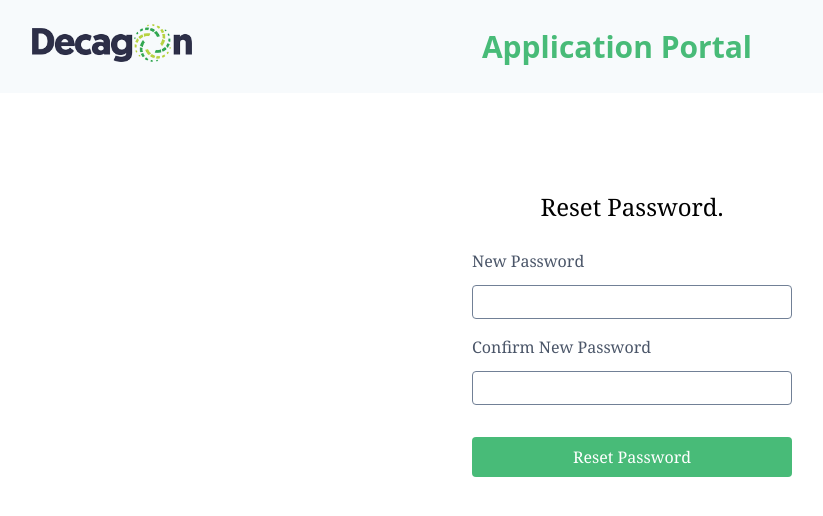
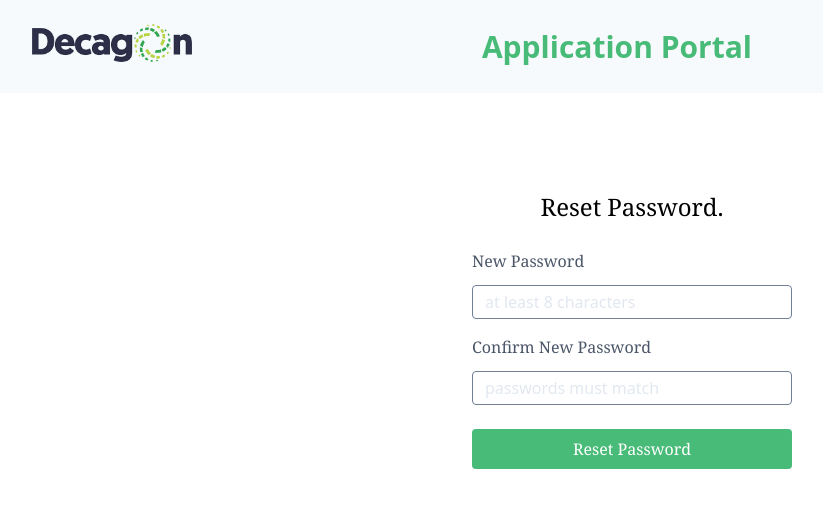
Before and after one commit to markeu/Decagon-portal-v2, a React (Create React App) app: page /resetpassword in a window 1280 px wide. Shown: the top 516 px of the page, without its empty margins (8-831 px from the left). Built offline with nearby package versions, Linux system fonts and the light colour scheme; no server answers.

Commit message:
added applicant forgot and  reset password

```diff
--- a/src/App.js
+++ b/src/App.js
@@ -29,6 +29,7 @@ const Account = lazy(() => import('./pages/Account'));
 const Passsword = lazy(() => import('./pages/Password'));
 const Users = lazy(() => import('./pages/Users'));
 const ResetPassword = lazy(() => import('./pages/ResetPassword'));
+const ForgotPassword = lazy(() => import('./pages/ForgotPassword'));
 
 // const LoadingFallback = () => (
 //   <AppShell>
@@ -50,8 +51,11 @@ const UnauthenticatedRoutes = () => (
     <Route path="/password">
       <Passsword />
     </Route>
+    <Route path="/forgotpassword">
+      <ForgotPassword />
+    </Route>
     <Route path="/resetpassword">
-      <ResetPassword/>
+      <ResetPassword />
     </Route>
     <Route exact path="/admin">
       <AdminLogin />
--- a/src/pages/ForgotPassword.js
+++ b/src/pages/ForgotPassword.js
@@ -1,6 +1,6 @@
 import React,{useState} from 'react';
 import { Link } from 'react-router-dom';
-import LandingPageHeader from '../../components/ApplicationHeader';
+import LandingPageHeader from '../components/Header';
 import FormError from './../components/FormError';
 import FormSuccess from './../components/FormSuccess';
 import { Redirect } from 'react-router-dom';
@@ -55,11 +55,11 @@ const submitCredentials = async e => {
       <div className="flex items-center mt-12">
         <div className="w-full bg-white p-8 m-4 md:max-w-sm md:mx-auto">
           <h1 className="block w-full text-center text-2xl mb-6 font-serif">
-            Reset Password.
+            Forgot Password.
           </h1>
            {signupSuccess && <FormSuccess text="Kindly check your mail" />}
            {signupError && <FormError text={signupError} />}
-          <form class="md:flex md:flex-wrap md:justify-between" action="/" method="post" onSubmit={submitCredentials}>
+          <form class="md:flex md:flex-wrap md:justify-between" onSubmit={submitCredentials}>
             <div class="flex flex-col mb-4 md:w-full">
               <label class="mb-3 text-base font-serif text-gray-700" htmlFor="email">
                 Your e-mail
--- a/src/pages/Home.js
+++ b/src/pages/Home.js
@@ -137,13 +137,13 @@ const Login = () => {
           </form>
             <p className="text-sm text-center text-gray-800">
               Don’t have an account? <Link to="/signup">
-              <span className="text-sm text-green-500 font-serif"         target="_blank"
+              <span className="text-sm text-green-500 font-serif" target="_blank"
                 rel="noopener noreferrer"
                 href="/signup">Create account</span>
             </Link>
             </p>
           <div className="text-center mt-3">
-            <Link to="/resetPassword">
+            <Link to="/forgotpassword">
               <span className="text-sm text-green-500 font-serif"
                target="_blank"
                rel="noopener noreferrer"
--- a/src/pages/ResetPassword.js
+++ b/src/pages/ResetPassword.js
@@ -1,42 +1,140 @@
-import React from 'react';
+import { useFormik } from 'formik';
+import React, { useState } from 'react';
+import { Link } from 'react-router-dom';
+import FormError from '../components/FormError';
+import FormSuccess from '../components/FormSuccess';
 import LandingPageHeader from '../components/Header';
-
-
+import { publicFetch } from '../util/fetch';
 
 const Home = () => {
+  const [errorMessage, setErrorMessage] = useState('');
+  const [successMessage, setSuccessMessage] = useState('');
+  const [error, setError] = useState(false);
+  const [success, setSuccess] = useState(false);
+
+  const url = new URL(window.location.href).search
+  const email = new URLSearchParams(url).get('email')
+  const token = new URLSearchParams(url).get('token')
+
+  const resetPasswordFormFields = useFormik({
+    initialValues: { newPassword: '',  confirmNewPassword: '' },
+    validate: (values) => {
+      const errors = {};
+      if (!values.newPassword) {
+        errors.newPassword = 'New password is required!';
+      }
+      if (!values.confirmNewPassword) {
+        errors.confirmNewPassword = 'Confirm password is required!';
+      }
+      if (values.newPassword && values.newPassword.length < 8) {
+        errors.newPassword = 'Password must be at eight characters long';
+      }
+      if (values.newPassword && values.confirmNewPassword) {
+        if (values.newPassword !== values.confirmNewPassword) {
+          errors.confirmNewPassword = 'Password does not match';
+        }
+      }
+      return errors;
+    },
+    onSubmit: async (values, { setSubmitting }) => {
+      await publicFetch
+        .post(`/reset-password?email=${email}&token=${token}`, values)
+        .then(({data}) => {
+          setSubmitting(false);
+          resetPasswordFormFields.resetForm()
+          setSuccess(true)
+          setSuccessMessage(data.message)
+          setError(false)
+        })
+        .catch((error) => {
+          const errMsg = error.response.data.error
+          setError(true)
+          setErrorMessage(errMsg)
+          setSuccess(false)
+        });
+    },
+  });
   return (
     <>
       <LandingPageHeader content="Application Portal" />
-      <div class="flex items-center mt-12">
-        <div div class="w-full bg-white p-8 m-4 md:max-w-sm md:mx-auto">
-          <h1 class="block w-full text-center text-2xl mb-6 font-serif">
+      <div className="flex items-center mt-12">
+        <div className="w-full bg-white p-8 m-4 md:max-w-sm md:mx-auto">
+          <h1 className="block w-full text-center text-2xl mb-6 font-serif">
             Reset Password.
           </h1>
-          <form class="mb-8 md:flex md:flex-wrap md:justify-between" action="/" method="post">
-            <div class="flex flex-col mb-4 md:w-full">
-              <label class="mb-3 text-base font-serif text-gray-700" for="password">
+          {success && <FormSuccess text={successMessage} />}
+          {success && (
+            <div className="back-button">
+              <Link to="/">
+                <button className="btn-back">Back to login</button>
+              </Link>
+            </div>
+          )}
+          {error && <FormError text={errorMessage} />}
+          <form className="mb-8 md:flex md:flex-wrap md:justify-between" onSubmit={resetPasswordFormFields.handleSubmit}>
+            <div className="flex flex-col mb-4 md:w-full">
+            <label className="mb-3 text-base font-serif text-gray-700" htmlFor="newPassword">
                 New Password
               </label>
               <input
                 className="border rounded py-1 px-3 border-gray-600 placeholder-gray-300"
                 type="password"
-                name="password"
-                id="email"
-                />
+                name="newPassword"
+                id="newPassword"
+                placeholder="at least 8 characters"
+                value={resetPasswordFormFields.values.newPassword}
+                onChange={resetPasswordFormFields.handleChange}
+                onBlur={resetPasswordFormFields.handleBlur}
+                style={{ border: resetPasswordFormFields.errors.newPassword && "1px solid #d07d7d" }}
+              />
+              { resetPasswordFormFields.errors.newPassword &&
+               resetPasswordFormFields.errors.newPassword &&
+               resetPasswordFormFields.errors.newPassword && (
+                <span className="text-base font-serif text-red-700 mt-2">{resetPasswordFormFields.errors.newPassword}</span>
+              )}
             </div>
             <div className="flex flex-col mb-6 md:w-full">
-              <label className="mb-3 text-base font-serif text-gray-700" for="password">
+              <label className="mb-3 text-base font-serif text-gray-700" htmlFor="confirmNewPassword">
                 Confirm New Password
               </label>
               <input
-                className="border rounded py-1 px-3 border-gray-600 placeholder-gray-300 mb-8" type="confirm_password"
-                name="password"
-                id="password"
+                className="border rounded py-1 px-3 border-gray-600 placeholder-gray-300"
+                type="password"
+                name="confirmNewPassword"
+                id="confirmNewPassword"
+                placeholder="passwords must match"
+                value={resetPasswordFormFields.values.confirmNewPassword}
+                onChange={resetPasswordFormFields.handleChange}
+                onBlur={resetPasswordFormFields.handleBlur}
+                style={{ border: resetPasswordFormFields.errors.confirmNewPassword && "1px solid #d07d7d" }}
               />
-            <button class="block bg-green-500 hover:bg-teal-dark text-white text-base py-2 px-3 rounded font-serif" type="submit">
-              Reset Password
+              { resetPasswordFormFields.errors.confirmNewPassword &&
+               resetPasswordFormFields.errors.confirmNewPassword &&
+               resetPasswordFormFields.errors.confirmNewPassword && (
+                <span className="text-base font-serif text-red-700 mt-2">{resetPasswordFormFields.errors.confirmNewPassword}</span>
+              )}
+            </div>
+            <button className="block bg-green-500 hover:bg-teal-dark text-white text-base p-2 rounded font-serif md:w-full"
+              type="submit"
+              style={{
+                textAlign: "center",
+                display: "flex",
+                justifyContent: "center",
+              }}
+            >
+              {resetPasswordFormFields.isSubmitting ? (
+                <div className="lds-roller">
+                  {[...Array(6)].map((_, index) => (
+                    <div
+                      key={index.toString()}
+                      className="lds-roller-dot"
+                    ></div>
+                  ))}
+                </div>
+              ) : (
+                <p>Reset Password</p>
+              )}
             </button>
-          </div>
           </form>
         </div>
       </div>
--- a/src/pages/admin/ResetPassword.js
+++ b/src/pages/admin/ResetPassword.js
@@ -1,5 +1,6 @@
 import { useFormik } from 'formik';
 import React, { useState } from 'react';
+import { Link } from 'react-router-dom';
 import FormError from '../../components/FormError';
 import FormSuccess from '../../components/FormSuccess';
 import LandingPageHeader from '../../components/Header';
@@ -62,6 +63,9 @@ const ResetPassword = () => {
             Reset Password
           </h1>
           {success && <FormSuccess text={successMessage} />}
+          {success && (
+            <Link to="/admin">Back to login</Link>
+          )}
           {error && <FormError text={errorMessage} />}
           <form className="mb-8 md:flex md:flex-wrap md:justify-between" onSubmit={resetPasswordFormFields.handleSubmit}>
             <div className="flex flex-col mb-4 md:w-full">
--- a/src/util/fetch.js
+++ b/src/util/fetch.js
@@ -1,8 +1,8 @@
 import axios from 'axios';
 
 const publicFetch = axios.create({
-    baseURL: 'https://decadev-recruitment-portal.herokuapp.com/api/v1'
+    // baseURL: 'https://decadev-recruitment-portal.herokuapp.com/api/v1'
+    baseURL: 'http://localhost:8080/api/v1'
+    // baseURL: process.env.REACT_APP_DEV_BASE_URL
 });
-//process.env.REACT_APP_DEV_BASE_URL
-console.log(process.env.REACT_APP_DEV_BASE_URL);
 export { publicFetch }
```
Also changed, not shown: src/pages/Success/index.js (+6 -6 lines).
